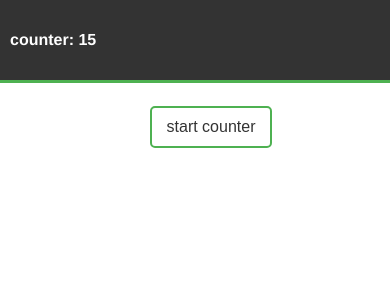
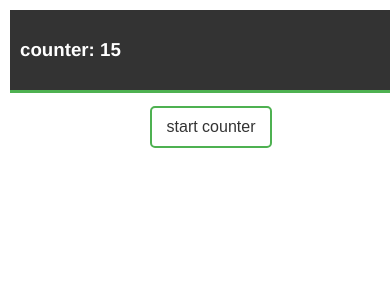
Before and after one commit to zmadineh/frontend-coding-test, a React app: page / in a window 390 px wide. Shown: the top 300 px of the page. Built offline with nearby package versions, Linux system fonts and the light colour scheme.

Commit message:
feat: create hamburger menu and create style files

```diff
--- a/src/component/header/Header.tsx
+++ b/src/component/header/Header.tsx
@@ -1,40 +1,30 @@
 import type {ReactElement} from "react";
-import styled from "styled-components";
+import {useState} from "react";
 
-const Container = styled.div`
-  height: 60px;
-  width: 100%;
-  padding: 10px;
-  position: relative;
-`;
+import {Hamburger, Bar} from "../../styled-component/hamburgerMneu.style";
+import {HeaderContainer, HeaderContent} from "../../styled-component/mainHeader.style";
 
-const HeaderContent = styled.div`
-  background-color: #333333;
-  font-weight: bold;
-  color: #FFFFFF;
-  padding: 10px;
-  border-bottom: 3px solid #4eb151;
-  overflow: hidden;
-  position: fixed;
-  top: 0;
-  left: 0;
-  width: 100%;
-  height: inherit;
-  display: flex;
-  align-items: center;
-`;
 
 interface HeaderPropsType {
     counter: number,
 }
 
 function Header({counter} : HeaderPropsType) : ReactElement {
+
+    const [openMenu, setOpenMenu] = useState(false);
+    const handleClick = () => setOpenMenu(!openMenu);
+
     return (
-        <Container>
+        <HeaderContainer>
             <HeaderContent>
-                counter: {counter}
+                <h3> counter: {counter} </h3>
+                <Hamburger onClick={handleClick} clicked={openMenu}>
+                    <Bar></Bar>
+                    <Bar></Bar>
+                    <Bar></Bar>
+                </Hamburger>
             </HeaderContent>
-        </Container>
+        </HeaderContainer>
     );
 }
 
--- a/src/globalStyles.ts
+++ b/src/globalStyles.ts
@@ -1,9 +1,12 @@
 import { createGlobalStyle } from "styled-components";
 
 const GlobalStyle = createGlobalStyle`
-  body {
+  * {
     margin: 0;
     padding: 0;
+  }
+
+  body {
     box-sizing: border-box;
     //padding: 1rem;
     //background: palegoldenrod;
--- /dev/null
+++ b/src/styled-component/hamburgerMneu.style.ts
@@ -0,0 +1,33 @@
+import styled from "styled-components";
+
+interface HamburgerPropsType {
+    clicked: boolean
+}
+
+export const Bar = styled.span`
+    display: block;
+    width: 20px;
+    height: 2px;
+    margin: 4px 0;
+    background-color: #ffffff;
+    border-radius: 20%;
+`;
+
+export const Hamburger = styled.div<HamburgerPropsType>`
+    display: block;
+    cursor: pointer;
+
+    & ${Bar}:nth-child(2) {
+      opacity: ${(props) => (props.clicked ? 0 : 1)};
+    }
+
+    & ${Bar}:nth-child(1) {
+       transform: ${(props) => (props.clicked && `translateY(5px) rotate(135deg)`)};
+       transition-duration: ${(props) => (props.clicked && `0.2s`)};
+    }
+
+    & ${Bar}:nth-child(3) {
+      transform: ${(props) => (props.clicked && `translateY(-7px) rotate(45deg)`)};
+      transition-duration: ${(props) => (props.clicked && `0.2s`)};
+    }
+`;
--- /dev/null
+++ b/src/styled-component/mainHeader.style.ts
@@ -0,0 +1,25 @@
+import styled from "styled-components";
+
+export const HeaderContainer = styled.div`
+  height: 60px;
+  padding: 10px;
+  width: 100%;
+  position: relative;
+`;
+
+export const HeaderContent = styled.div`
+  background-color: #333333;
+  font-weight: bold;
+  color: #FFFFFF;
+  padding: 10px;
+  border-bottom: 3px solid #4eb151;
+  overflow: hidden;
+  position: sticky;
+  top: 0;
+  left: 0;
+  width: 100%;
+  height: inherit;
+  display: flex;
+  align-items: center;
+  justify-content: space-between;
+`;
```
